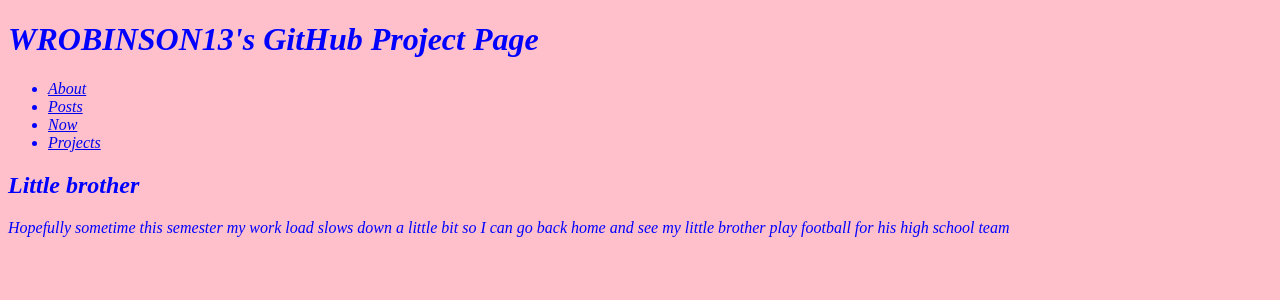
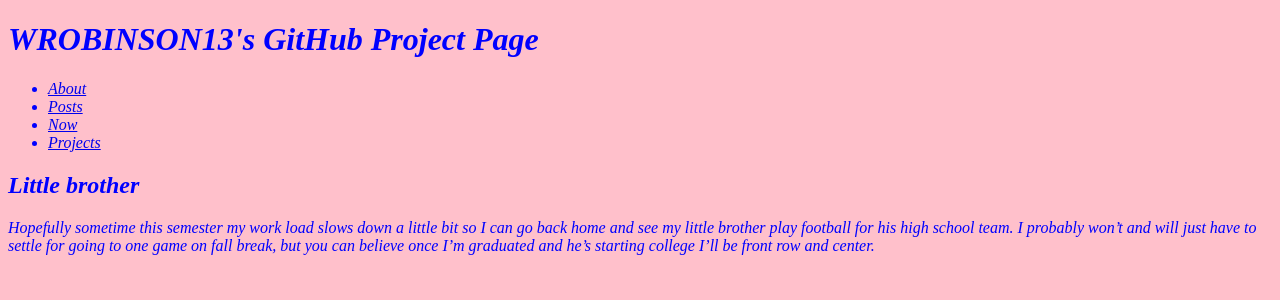
Before and after one commit to wrobinson13/wrobinson13.github.io, a Jekyll site: the page built from _posts/2018-09-06-Brother.md, in a window 1280 px wide. Shown: the top 300 px of the page. Built offline with Jekyll 4.4.1, drawn with Linux system fonts in a browser that asks for light colours.

Commit message:
Update 2018-09-06-Brother.md

```diff
--- a/_posts/2018-09-06-Brother.md
+++ b/_posts/2018-09-06-Brother.md
@@ -3,4 +3,4 @@
 layout: post
 ---
 
-Hopefully sometime this semester my work load slows down a little bit so I can go back home and see my little brother play football for his high school team
+Hopefully sometime this semester my work load slows down a little bit so I can go back home and see my little brother play football for his high school team. I probably won't and will just have to settle for going to one game on fall break, but you can believe once I'm graduated and he's starting college I'll be front row and center.
```
